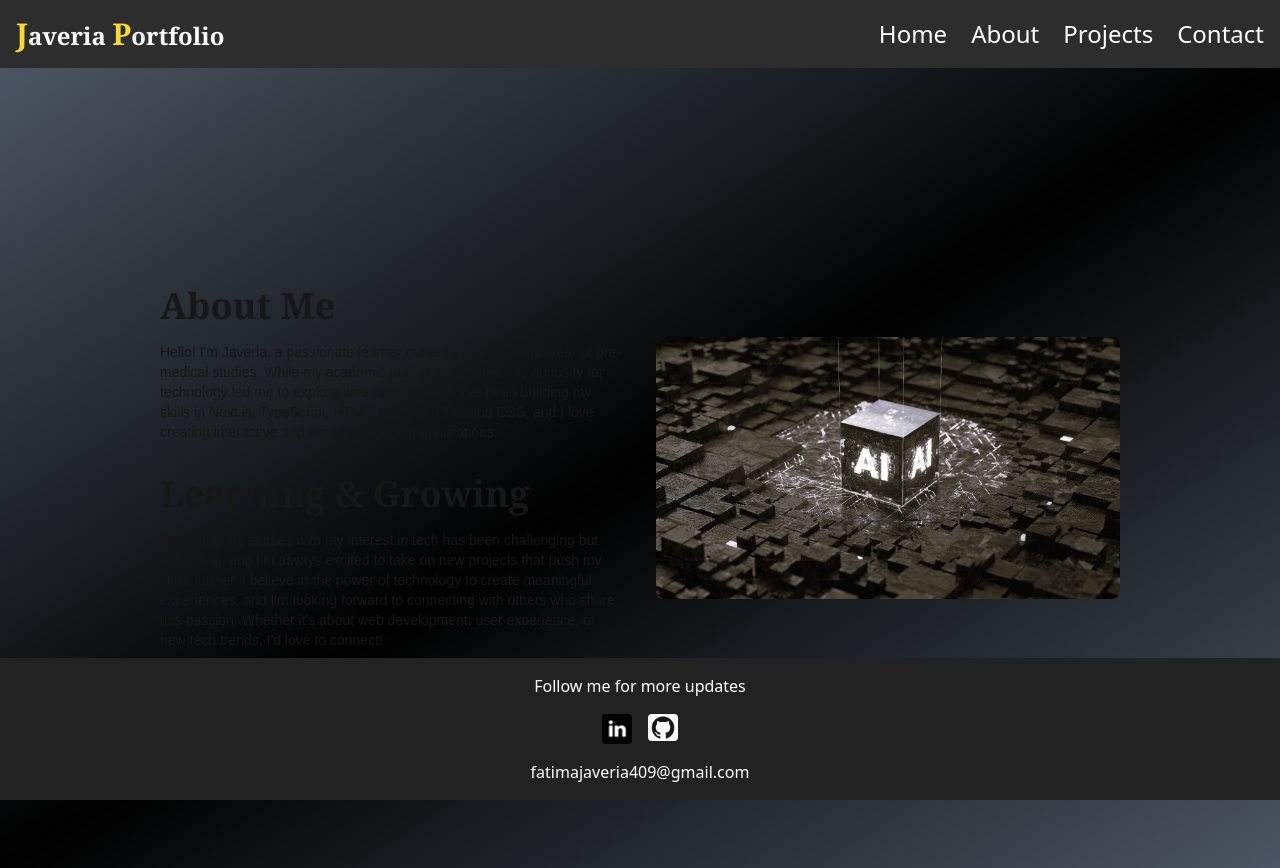
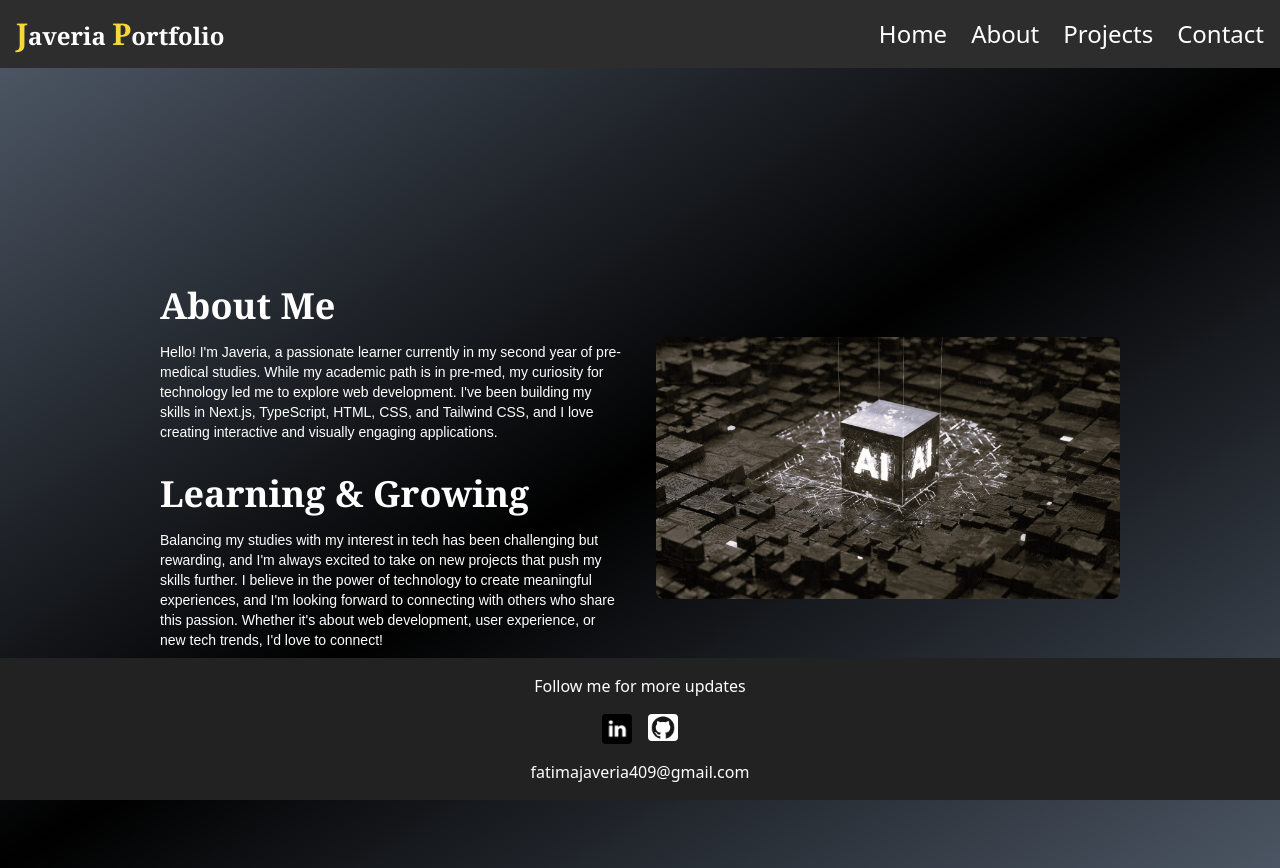
Before and after one commit to javeria-fatima49/Portfolio, a Next.js app: page /about in a window 1280 px wide. Built offline with nearby package versions, Linux system fonts and the light colour scheme.

Commit message:
Portfolio push to github

```diff
--- a/app/about/page.tsx
+++ b/app/about/page.tsx
@@ -2,7 +2,7 @@ import Image from "next/image";
 
 export default function About() {
     return (
-        <div className="bg-gradient-to-br from-gray-600 via-black to-gray-600  flex flex-col md:flex-row p-10 md:p-40 justify-between items-center min-h-screen animate-slideTop">
+        <div className="bg-gradient-to-br from-gray-600 via-black to-gray-600  text-white flex flex-col md:flex-row p-10 md:p-40 justify-between items-center min-h-screen animate-slideTop">
             <div className="flex-1 mb-0 md:mb-0">
                 <h1 className="font-bold text-3xl md:text-4xl mb-4 font-serif">About Me</h1>
                 <p className="text-sm md:text-md">
--- a/app/contact/page.tsx
+++ b/app/contact/page.tsx
@@ -2,7 +2,7 @@ import Image from "next/image"
 export default function Contact() {
     return (
 
-        <div className="bg-gradient-to-br from-gray-600 via-black to-gray-600 flex text-center p-8 h-screen ">
+        <div className="bg-gradient-to-br from-gray-600 via-black to-gray-600 text-white flex text-center p-8 h-screen ">
         <section id="contact" className="flex-grow animate-slideBottom">
         <h2 className=" md:text-3xl font-bold mb-4 font-serif">Contact Me</h2>
         <p className="mb-6 ">If you have any questions or would like to get in touch, please fill out the form below:</p>
--- a/app/projects/page.tsx
+++ b/app/projects/page.tsx
@@ -2,7 +2,7 @@ import Image from "next/image";
 
 export default function Projects() {
   return (
-    <div className="bg-gradient-to-br from-gray-700 via-black to-gray-700 text-center px-16 items-center">
+    <div className="bg-gradient-to-br from-gray-700 via-black to-gray-700 text-center px-16 items-center text-white">
       <div className="animate-slideLeft justify-items-center">
         <h1 className="p-4 text-3xl font-bold md:text-5xl mb-0 text-center font-serif">My Projects</h1>
         <p className="px-6 text-md md:text-md font-sans">
```
